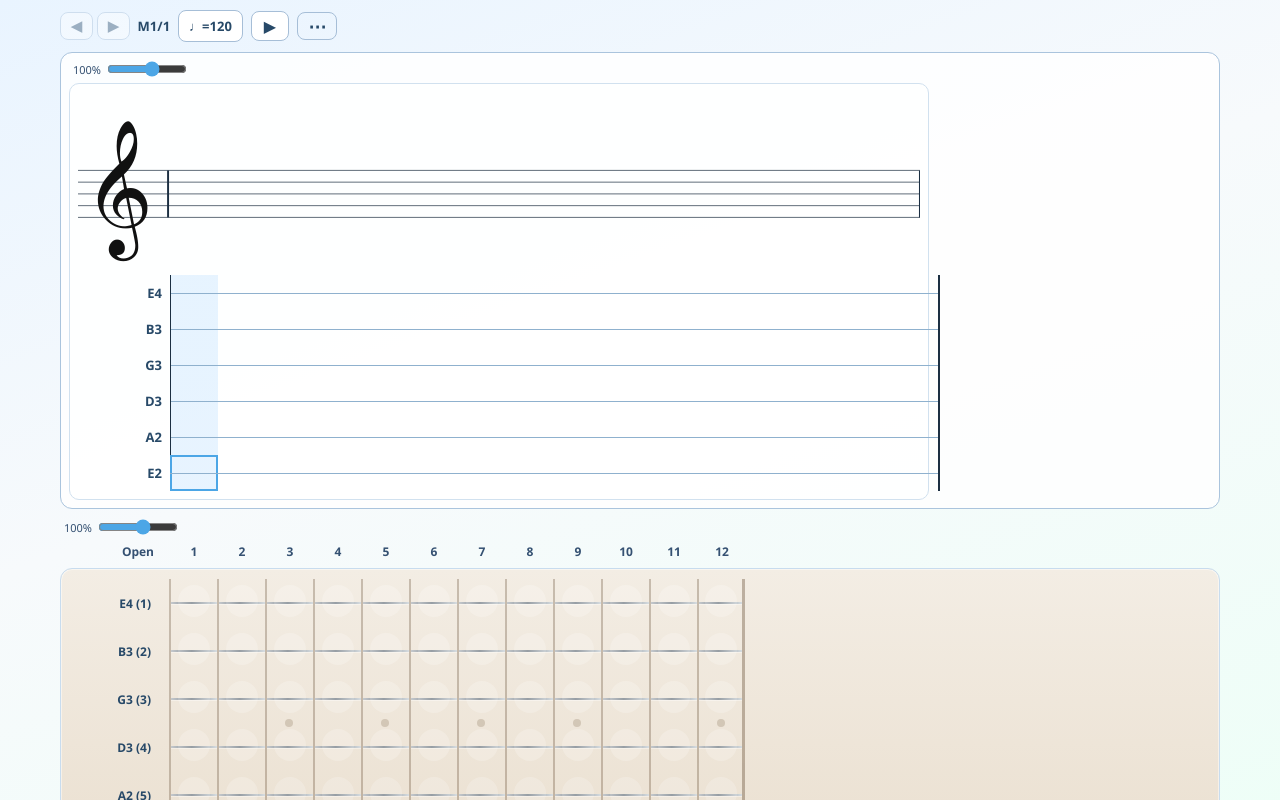
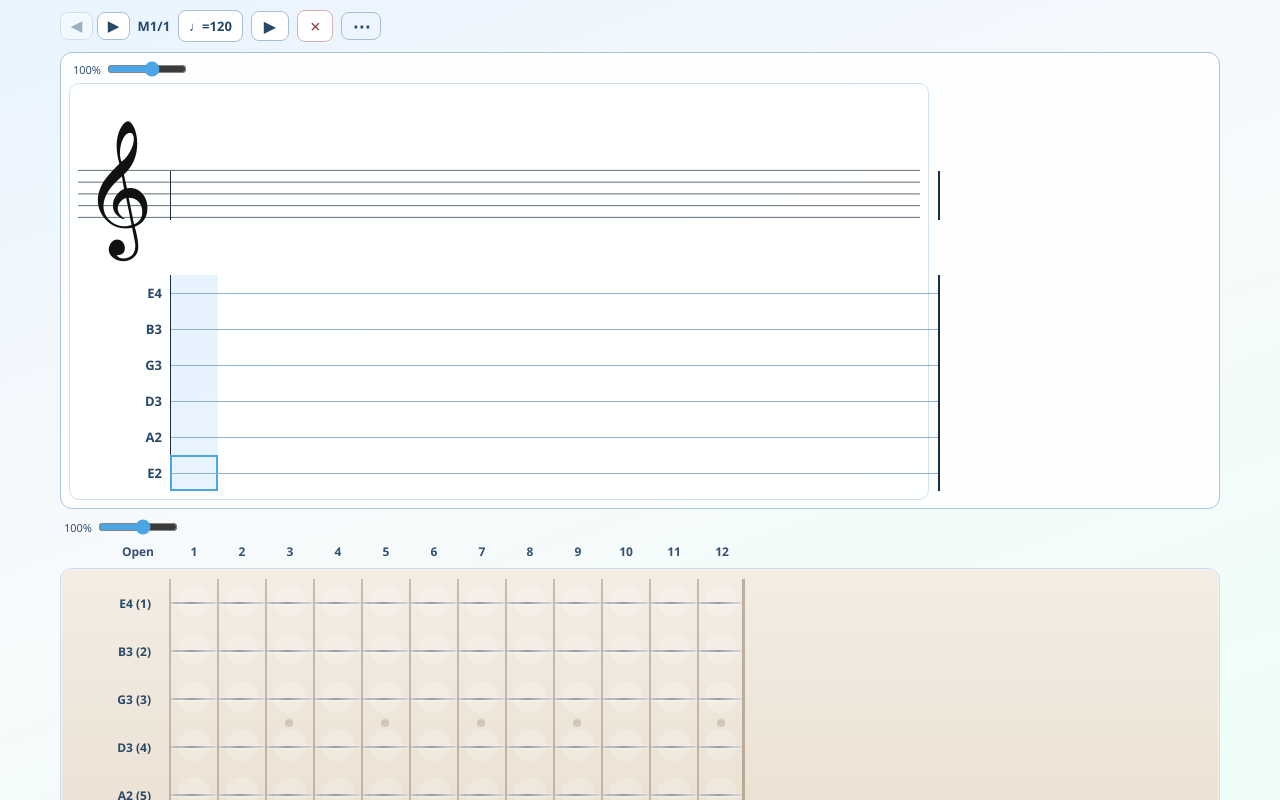
Before and after one commit to ryogy-labs/quick-tab, a Next.js app: page / in a window 1280 px wide. Shown: the top 800 px of the page. Built offline with nearby package versions, Linux system fonts and the light colour scheme.

Commit message:
Align shared bar lines across staff and tab

```diff
--- a/app/components/StaffPreview.tsx
+++ b/app/components/StaffPreview.tsx
@@ -7,10 +7,12 @@ import { OPEN_STRING_MIDI_BY_STRING, STEPS_PER_MEASURE, TabEvent, sanitizeEvents
 type StaffPreviewProps = {
   measuresEvents: TabEvent[][];
   currentCursor: { measureIndex: number; stepIndex: number } | null;
-  labelWidth: number;
   stepWidth: number;
   stepUnit: number;
+  measureStartXs: number[];
+  timelineWidth: number;
   showClef?: boolean;
+  showBarLines?: boolean;
 };
 
 type PitchToken = {
@@ -40,14 +42,15 @@ type DurationToken = "w" | "h" | "q" | "8" | "16";
 type SupportedLen = 1 | 2 | 4 | 8 | 16;
 
 const STAFF_LINE_GAP = 12;
-const STAFF_TOP = 76;
+export const STAFF_TOP = 76;
 const STAFF_LINES = 5;
 const NOTE_RADIUS_X = 6;
 const NOTE_RADIUS_Y = 4.4;
 const STEM_HEIGHT = 30;
 
-const STAFF_BOTTOM = STAFF_TOP + STAFF_LINE_GAP * (STAFF_LINES - 1);
+export const STAFF_BOTTOM = STAFF_TOP + STAFF_LINE_GAP * (STAFF_LINES - 1);
 const STAFF_CENTER_Y = (STAFF_TOP + STAFF_BOTTOM) / 2;
+export const STAFF_VIEWBOX_HEIGHT = 175;
 
 // E4 is the bottom line on treble clef.
 const E4_DIATONIC_INDEX = 2 + 7 * 4;
@@ -190,16 +193,15 @@ const RestSixteenth = ({ x, y, fill }: { x: number; y: number; fill: string }) =
 
 const buildRenderEvents = (
   measuresEvents: TabEvent[][],
-  labelWidth: number,
+  measureStartXs: number[],
   stepWidth: number,
-  stepUnit: number,
-  measureWidth: number
+  stepUnit: number
 ): EventRender[] => {
   return measuresEvents.flatMap((events, measureIndex) =>
     sanitizeEvents(events, STEPS_PER_MEASURE)
       .map((event) => {
-        const x =
-          labelWidth + measureWidth * measureIndex + stepWidth * (event.step / stepUnit + 0.5);
+        const measureStartX = measureStartXs[measureIndex] ?? measureStartXs[0] ?? 0;
+        const x = measureStartX + stepWidth * (event.step / stepUnit + 0.5);
 
         if ("rest" in event && event.rest) {
           return {
@@ -264,20 +266,23 @@ const ledgerLineYs = (y: number): number[] => {
 export default function StaffPreview({
   measuresEvents,
   currentCursor,
-  labelWidth,
   stepWidth,
   stepUnit,
+  measureStartXs,
+  timelineWidth,
   showClef = true,
+  showBarLines = true,
 }: StaffPreviewProps) {
   const displaySlots = STEPS_PER_MEASURE / stepUnit;
   const measureCount = Math.max(1, measuresEvents.length);
   const measureWidth = stepWidth * displaySlots;
-  const width = labelWidth + measureWidth * measureCount;
-  const viewBoxHeight = 175;
+  const width = timelineWidth;
+  const viewBoxHeight = STAFF_VIEWBOX_HEIGHT;
+  const labelWidth = measureStartXs[0] ?? 0;
 
   const renderEvents = useMemo(
-    () => buildRenderEvents(measuresEvents, labelWidth, stepWidth, stepUnit, measureWidth),
-    [measuresEvents, labelWidth, stepWidth, stepUnit, measureWidth]
+    () => buildRenderEvents(measuresEvents, measureStartXs, stepWidth, stepUnit),
+    [measuresEvents, measureStartXs, stepWidth, stepUnit]
   );
 
   const activeSlot =
@@ -297,7 +302,7 @@ export default function StaffPreview({
           activeSlot.slotIndex >= 0 &&
           activeSlot.slotIndex < displaySlots && (
           <rect
-            x={labelWidth + measureWidth * activeSlot.measureIndex + stepWidth * activeSlot.slotIndex}
+            x={(measureStartXs[activeSlot.measureIndex] ?? labelWidth) + stepWidth * activeSlot.slotIndex}
             y={10}
             width={stepWidth}
             height={viewBoxHeight - 20}
@@ -320,8 +325,9 @@ export default function StaffPreview({
           );
         })}
 
-        {Array.from({ length: measureCount + 1 }, (_, measureIndex) => {
-          const x = labelWidth + measureWidth * measureIndex;
+        {showBarLines &&
+          Array.from({ length: measureCount + 1 }, (_, measureIndex) => {
+            const x = measureStartXs[measureIndex] ?? width;
             return (
               <line
                 key={`bar-line-${measureIndex}`}
--- a/app/page.module.css
+++ b/app/page.module.css
@@ -85,6 +85,22 @@
   line-height: 1;
 }
 
+.deleteBtn {
+  border: 1px solid #d7b0b0;
+  background: #fff;
+  color: #8b3c3c;
+  border-radius: 8px;
+  padding: 6px 12px;
+  font-size: 18px;
+  cursor: pointer;
+  line-height: 1;
+}
+
+.deleteBtn:disabled {
+  opacity: 0.5;
+  cursor: default;
+}
+
 .playBtnActive {
   background: #fff0c6;
   border-color: #b06d00;
@@ -135,6 +151,34 @@
   border-radius: 10px;
   padding: 8px;
   background: #ffffffc0;
+}
+
+.staffSection,
+.gridSection {
+  position: relative;
+}
+
+.measureBarOverlay {
+  position: absolute;
+  inset: 0;
+  pointer-events: none;
+  z-index: 3;
+}
+
+.measureBarLine {
+  position: absolute;
+  top: 0;
+  left: 0;
+  width: 0;
+  border-left: 1px solid #1c2f42;
+}
+
+.measureBarLineFullHeight {
+  height: 100%;
+}
+
+.measureBarLineEnd {
+  border-left-width: 2px;
 }
 
 /* ── TAB Grid ── */
@@ -240,20 +284,6 @@
   opacity: 1;
 }
 
-.barLine {
-  position: absolute;
-  top: 0;
-  bottom: 0;
-  width: 0;
-  border-left: 1px solid #1c2f42;
-  z-index: 3;
-  pointer-events: none;
-}
-
-.barLineEnd {
-  border-left-width: 2px;
-}
-
 /* ── Input Area (Fretboard + Rest) ── */
 
 .inputArea {
--- a/app/page.tsx
+++ b/app/page.tsx
@@ -3,6 +3,7 @@
 import { ChangeEvent, CSSProperties, useCallback, useEffect, useMemo, useRef, useState } from "react";
 import styles from "./page.module.css";
 import StaffPreview from "./components/StaffPreview";
+import { STAFF_BOTTOM, STAFF_TOP, STAFF_VIEWBOX_HEIGHT } from "./components/StaffPreview";
 import FretboardInput from "./components/FretboardInput";
 import RestFlickButton from "./components/RestFlickButton";
 import DropdownMenu from "./components/DropdownMenu";
@@ -26,7 +27,6 @@ import {
   copyMeasure,
   createEmptyTabDataV2,
   deleteMeasure,
-  deleteEventAtStep,
   deleteSpecificNoteAtStep,
   deleteCellOrRestAtStep,
   duplicateMeasure,
@@ -64,26 +64,19 @@ type PlayCursor = {
   stepIndex: number;
 };
 
-type TimelineLayout = {
-  labelWidth: number;
-  stepWidth: number;
-  stepUnit: number;
-  stepsPerMeasure: number;
-};
-
 type CursorAdvanceResult = {
   nextData: TabDataV2;
   nextSelected: CellPosition;
   didAppendMeasure: boolean;
 };
 
+type StaffBarMetrics = {
+  top: number;
+  height: number;
+};
+
 const toGlobalStep = (cursor: PlayCursor): number =>
   cursor.measureIndex * STEPS_PER_MEASURE + cursor.stepIndex;
-
-const getMeasureStartX = (measureIndex: number, layout: TimelineLayout): number => {
-  const measureWidth = (layout.stepsPerMeasure / layout.stepUnit) * layout.stepWidth;
-  return layout.labelWidth + measureIndex * measureWidth;
-};
 
 const isEditableTarget = (target: EventTarget | null): boolean => {
   if (!(target instanceof HTMLElement)) {
@@ -164,6 +157,7 @@ export default function Home() {
   const [numpadBuffer, setNumpadBuffer] = useState<string>("");
   const [measureClipboard, setMeasureClipboard] = useState<TabMeasureV2 | null>(null);
   const [rangeClipboard, setRangeClipboard] = useState<StepRangeClipboard | null>(null);
+  const [staffBarMetrics, setStaffBarMetrics] = useState<StaffBarMetrics | null>(null);
   const [dragSelectionAnchor, setDragSelectionAnchor] = useState<StepRangePoint | null>(null);
   const [selectedRange, setSelectedRange] = useState<StepRangeSelection | null>(null);
   const [isDraggingRange, setIsDraggingRange] = useState(false);
@@ -206,6 +200,7 @@ export default function Home() {
   const intervalRef = useRef<number | null>(null);
   const audioContextRef = useRef<AudioContext | null>(null);
   const timelineScrollRef = useRef<HTMLDivElement | null>(null);
+  const staffSectionRef = useRef<HTMLDivElement | null>(null);
   const prevPlaybackMeasureIndexRef = useRef<number | null>(null);
   const didDragRangeRef = useRef(false);
   const gridRef = useRef<HTMLDivElement | null>(null);
@@ -801,9 +796,24 @@ export default function Home() {
   };
 
   const handleNextMeasure = () => {
-    if (isPlaying || selectedMeasureIndex >= totalMeasures - 1) {
-      return;
-    }
+    if (isPlaying) {
+      return;
+    }
+
+    if (selectedMeasureIndex >= totalMeasures - 1) {
+      commitTabData({
+        ...tabData,
+        measures: [...tabData.measures, { events: [] }],
+      });
+      setSelected((prev) => ({
+        ...prev,
+        measureIndex: totalMeasures,
+        rowIndex: Math.max(0, Math.min(STRINGS_COUNT - 1, prev.rowIndex)),
+        stepIndex: Math.max(0, Math.min(STEPS_PER_MEASURE - 1, prev.stepIndex)),
+      }));
+      return;
+    }
+
     setSelected((prev) => ({
       ...prev,
       measureIndex: Math.min(totalMeasures - 1, prev.measureIndex + 1),
@@ -942,7 +952,10 @@ export default function Home() {
     }
     const measureEvents = getMeasureEvents(tabData, selectedMeasureIndex);
     const owningStep = findOwningEventStep(measureEvents, selected.stepIndex);
-    const nextEvents = deleteEventAtStep(measureEvents, owningStep);
+    const nextEvents = deleteCellOrRestAtStep(measureEvents, {
+      ...selected,
+      stepIndex: owningStep,
+    });
     commitTabData(updateMeasureEvents(tabData, selectedMeasureIndex, nextEvents));
   };
 
@@ -1199,6 +1212,12 @@ export default function Home() {
     [tabData.measures]
   );
   const totalDisplaySlots = displaySlots * totalMeasures;
+  const measureSlotWidth = stepWidth * displaySlots;
+  const measureStartXs = useMemo(
+    () => Array.from({ length: totalMeasures + 1 }, (_, index) => tabLabelWidth + index * measureSlotWidth),
+    [measureSlotWidth, tabLabelWidth, totalMeasures]
+  );
+  const timelineWidth = tabLabelWidth + measureSlotWidth * totalMeasures;
   const currentGlobalStep = playCursor ? toGlobalStep(playCursor) : null;
   const currentPlaybackMeasureIndex =
     currentGlobalStep === null
@@ -1227,16 +1246,42 @@ export default function Home() {
       return;
     }
 
-    const measureStartX = getMeasureStartX(currentPlaybackMeasureIndex, {
-      labelWidth: tabLabelWidth,
-      stepWidth,
-      stepUnit: displayUnit,
-      stepsPerMeasure: STEPS_PER_MEASURE,
-    });
+    const measureStartX = measureStartXs[currentPlaybackMeasureIndex] ?? measureStartXs[0] ?? 0;
     const nextLeft = Math.max(0, measureStartX - MEASURE_SCROLL_PADDING);
     container.scrollTo({ left: nextLeft, behavior: "auto" });
     prevPlaybackMeasureIndexRef.current = currentPlaybackMeasureIndex;
-  }, [currentPlaybackMeasureIndex, displayUnit, isPlaying, stepWidth]);
+  }, [currentPlaybackMeasureIndex, isPlaying, measureStartXs]);
+
+  useEffect(() => {
+    const staffSectionEl = staffSectionRef.current;
+    if (!staffSectionEl) {
+      return;
+    }
+
+    const updateMetrics = () => {
+      // notationContent uses CSS zoom, so getBoundingClientRect() returns already-scaled pixels.
+      // The overlay lives inside the same zoomed subtree, therefore its top/height must be
+      // computed from unscaled layout units to avoid double-scaling.
+      const layoutHeight = staffSectionEl.offsetHeight;
+      const scale = layoutHeight / STAFF_VIEWBOX_HEIGHT;
+      const lineHeight = Math.max(0, (STAFF_BOTTOM - STAFF_TOP) * scale - 2);
+      setStaffBarMetrics({
+        top: STAFF_TOP * scale,
+        height: lineHeight,
+      });
+    };
+
+    updateMetrics();
+
+    const resizeObserver = new ResizeObserver(updateMetrics);
+    resizeObserver.observe(staffSectionEl);
+    window.addEventListener("resize", updateMetrics);
+
+    return () => {
+      resizeObserver.disconnect();
+      window.removeEventListener("resize", updateMetrics);
+    };
+  }, [notationScale, totalMeasures, stepWidth, displayUnit]);
 
   // Pinch-to-zoom on notation area
   const pinchRef = useRef<{ initialDist: number; initialScale: number } | null>(null);
@@ -1360,7 +1405,7 @@ export default function Home() {
               type="button"
               className={styles.navBtn}
               onClick={handleNextMeasure}
-              disabled={isPlaying || selectedMeasureIndex >= totalMeasures - 1}
+              disabled={isPlaying}
             >
               ▶
             </button>
@@ -1408,6 +1453,17 @@ export default function Home() {
             {isPlaying ? "■" : "▶"}
           </button>
 
+          <button
+            type="button"
+            className={styles.deleteBtn}
+            onClick={handleDelete}
+            disabled={isPlaying}
+            aria-label="Delete current note or selection"
+            title="Delete"
+          >
+            ×
+          </button>
+
           <DropdownMenu items={menuItems} />
         </div>
 
@@ -1426,27 +1482,47 @@ export default function Home() {
           </div>
           <div ref={timelineScrollRef} className={styles.notationScroll}>
             <div className={styles.notationContent} style={notationStyle}>
+              <div ref={staffSectionRef} className={styles.staffSection}>
+                <div className={styles.measureBarOverlay} aria-hidden="true">
+                  {measureStartXs.map((left, i) => {
+                    const isEnd = i === totalMeasures;
+                    return (
+                      <div
+                        key={`staff-barline-${i}`}
+                        className={`${styles.measureBarLine} ${isEnd ? styles.measureBarLineEnd : ""}`}
+                        style={{
+                          left: `${left}px`,
+                          top: staffBarMetrics ? `${staffBarMetrics.top}px` : "0",
+                          height: staffBarMetrics ? `${staffBarMetrics.height}px` : "0",
+                        }}
+                      />
+                    );
+                  })}
+                </div>
                 <StaffPreview
                   measuresEvents={measuresEvents}
                   currentCursor={playCursor}
-                labelWidth={tabLabelWidth}
                   stepWidth={stepWidth}
                   stepUnit={displayUnit}
+                  measureStartXs={measureStartXs}
+                  timelineWidth={timelineWidth}
+                  showBarLines={false}
                 />
-              <div className={styles.grid} ref={gridRef}>
-                {/* Bar lines spanning full grid height */}
-                {Array.from({ length: totalMeasures + 1 }, (_, i) => {
+              </div>
+              <div className={styles.gridSection}>
+                <div className={styles.measureBarOverlay} aria-hidden="true">
+                  {measureStartXs.map((left, i) => {
                     const isEnd = i === totalMeasures;
-                  const measureSlotWidth = stepWidth * displaySlots;
-                  const left = tabLabelWidth + i * measureSlotWidth;
                     return (
                       <div
-                      key={`barline-${i}`}
-                      className={`${styles.barLine} ${isEnd ? styles.barLineEnd : ""}`}
+                        key={`grid-barline-${i}`}
+                        className={`${styles.measureBarLine} ${styles.measureBarLineFullHeight} ${isEnd ? styles.measureBarLineEnd : ""}`}
                         style={{ left: `${left}px` }}
                       />
                     );
                   })}
+                </div>
+                <div className={styles.grid} ref={gridRef}>
                 {Array.from({ length: STRINGS_COUNT }, (_, rowIndex) => (
                   <div key={`row-${rowIndex}`} className={styles.row}>
                     <div className={styles.stringLabel}>
@@ -1525,6 +1601,7 @@ export default function Home() {
               </div>
             </div>
           </div>
+        </div>
 
         {/* Fretboard + Rest */}
         <div className={styles.inputArea}>
```
Lines whose indentation alone changed are shown as unchanged.
